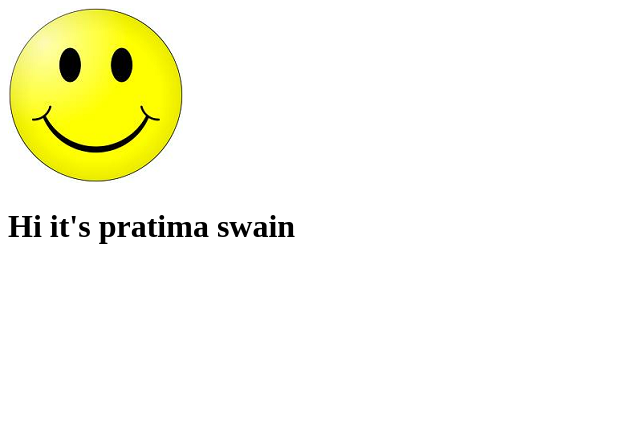
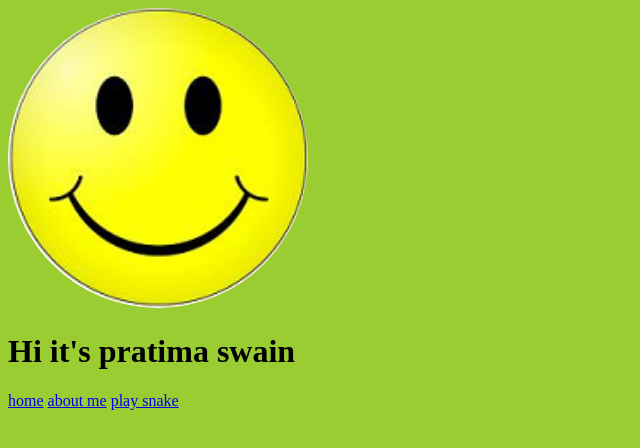
Before and after one commit to PratimaManjariSwain/PratimaManjariSwain.github.io, a plain HTML site: page index.html in a window 1280 px wide. Shown: the whole page, without its empty margins (0-640 px from the left). Drawn offline with Linux system fonts and the light colour scheme.

Commit message:
added basic stlyes

```diff
--- a/index.html
+++ b/index.html
@@ -5,9 +5,13 @@
     <meta name="viewport" content="width=device-width, initial-scale=1.0">
     <meta http-equiv="X-UA-Compatible" content="ie=edge">
     <title>Document</title>
+    <link rel="stylesheet" type="text/css" href="./styles/style.css">
 </head>
 <body>
-      <img src="image/bunusmile.png" />
+      <img id="bunnu" src="image/bunusmile.png" alt="bunusmile" />
       <h1>Hi it's pratima swain</h1>
-</body>
+      <a href="./index.html">home</a>
+      <a href="./about.html">about me</a>
+      <a href="./snake.html">play snake</a>
+    </body>
 </html>
--- /dev/null
+++ b/styles/style.css
@@ -0,0 +1,9 @@
+body {
+    background: yellowgreen
+}
+#bunnu {
+    width: 300px;
+    height: 300px;
+    border-radius: 300px;
+
+}
```
Also changed, not shown: about.html (added, +9 -0 lines), snake.html (added, +9 -0 lines).
